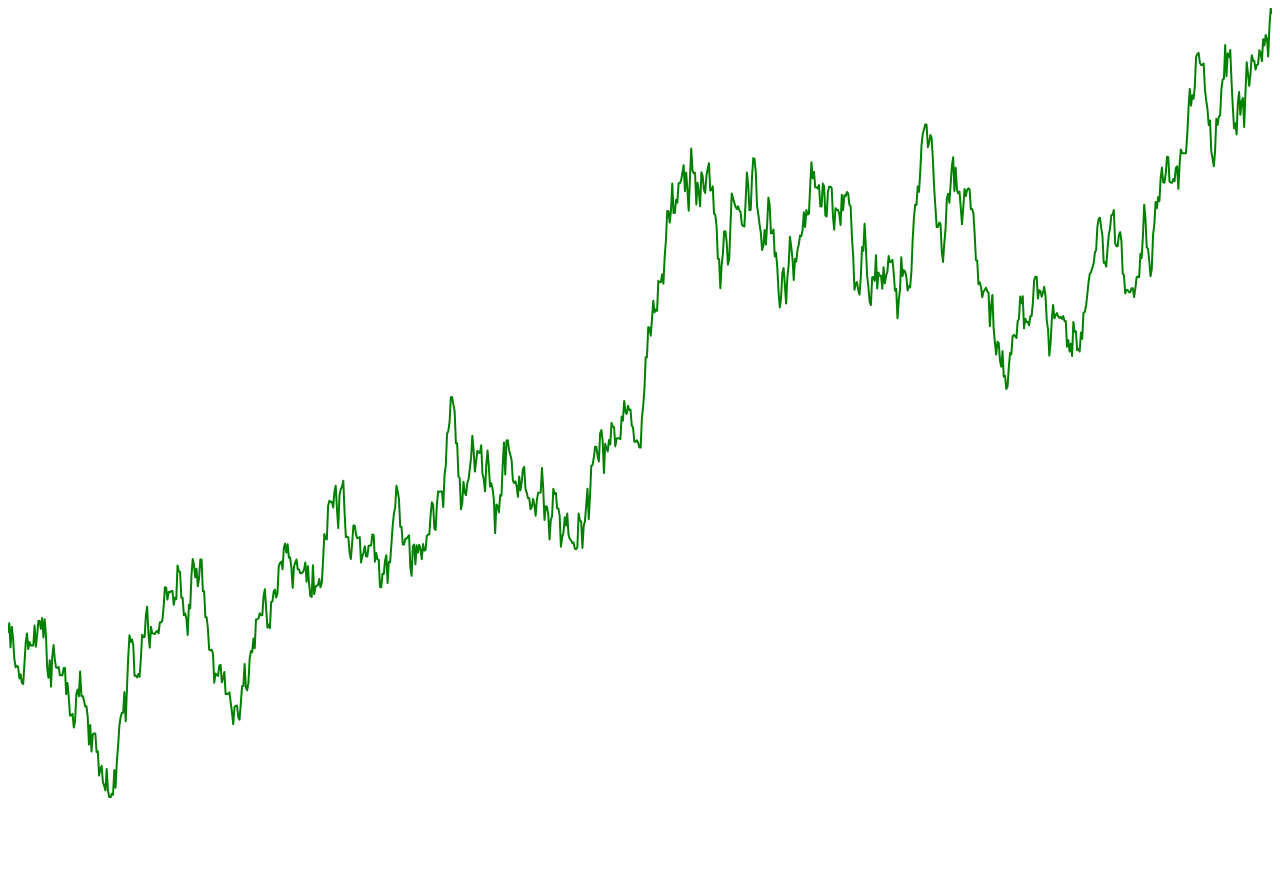
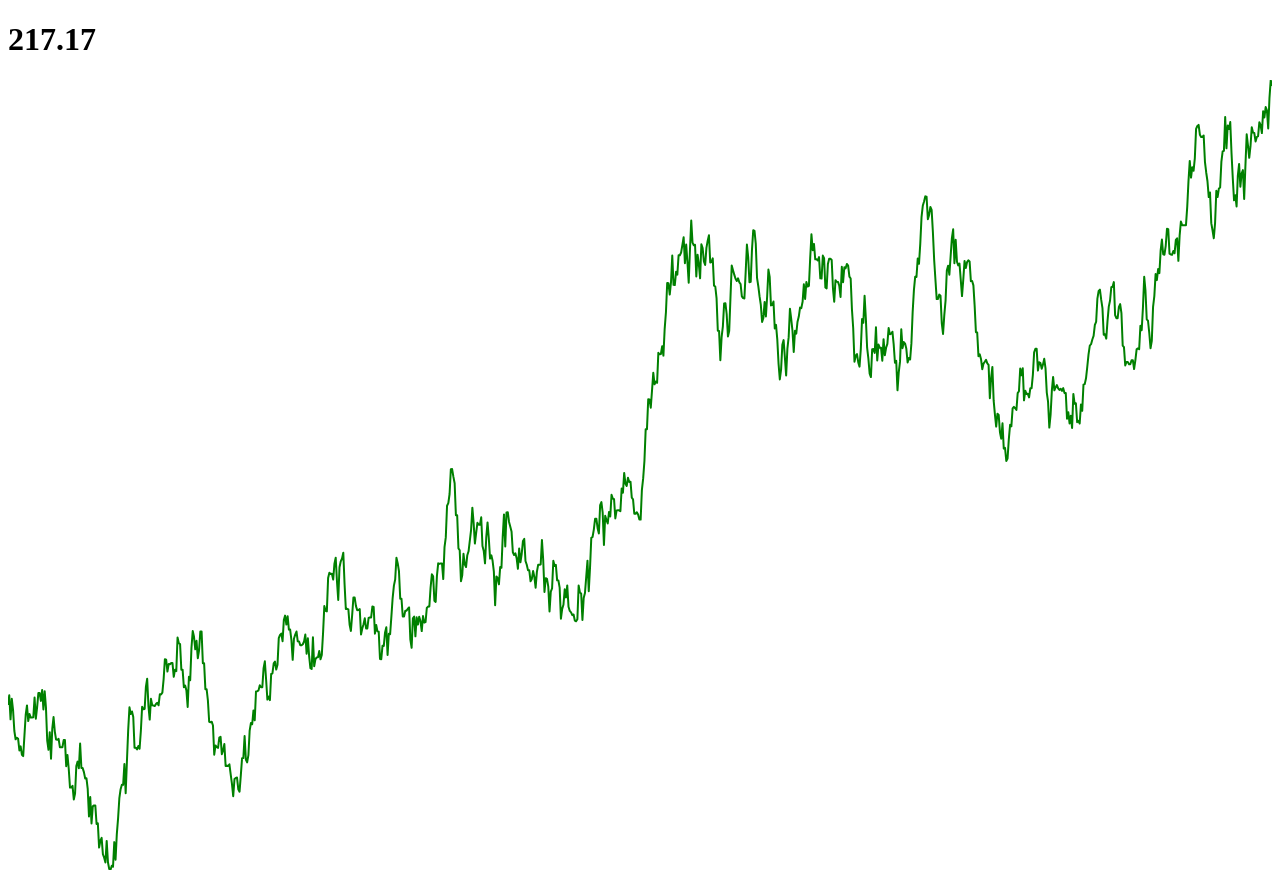
Before and after one commit to omerdemirkan/keyword-popularity-analyzer, a Next.js app in the folder client/: page / in a window 1280 px wide. Before the commit the page ends 810 px from the top, so only its background shows below. Built offline with nearby package versions, Linux system fonts and the light colour scheme.

Commit message:
make proof of concept cursor time tracking

```diff
--- a/client/src/components/ui/LineChart.tsx
+++ b/client/src/components/ui/LineChart.tsx
@@ -1,4 +1,4 @@
-import React from "react";
+import React, { useEffect, useState } from "react";
 import useDimensions from "../../hooks/useDimensions";
 import { ChartPoint } from "../../utils/types";
 import LineChartSVG from "./LineChartSVG";
@@ -10,11 +10,43 @@ export interface LineChartProps {
 
 const LineChart: React.FC<LineChartProps> = ({ points, style }) => {
   const [containerRef, containerDimensions] = useDimensions<HTMLDivElement>();
+  const [isHovering, setIsHovering] = useState<boolean>(false);
+  const [hoverIndex, setHoverIndex] = useState<number>(0);
+
+  useEffect(
+    function () {
+      const containerElement = containerRef.current;
+      if (!isHovering || !containerElement) return;
+      containerElement.addEventListener("mousemove", handleMouseMoved);
+      return () =>
+        containerElement.removeEventListener("mousemove", handleMouseMoved);
+    },
+    [isHovering]
+  );
+
+  function handleMouseMoved(event: MouseEvent) {
+    let newHoverIndex = Math.round(
+      (event.offsetX / containerDimensions.width) * points.length
+    );
+    if (newHoverIndex < 0) newHoverIndex = 0;
+    else if (newHoverIndex >= points.length) newHoverIndex = points.length - 1;
+
+    setHoverIndex(newHoverIndex);
+  }
+
   return (
+    <div className="w-full max-w-xl">
+      <h1 className="text-2xl">
+        {isHovering
+          ? points[hoverIndex].value.toFixed(2)
+          : points[points.length - 1].value.toFixed(2)}
+      </h1>
       <div
         ref={containerRef}
-      className="h-36 w-full max-w-2xl flex justify-center items-center"
+        className="h-36 relative"
         style={style}
+        onMouseEnter={() => setIsHovering(true)}
+        onMouseLeave={() => setIsHovering(false)}
       >
         <LineChartSVG
           points={points}
@@ -22,6 +54,7 @@ const LineChart: React.FC<LineChartProps> = ({ points, style }) => {
           chartWidth={containerDimensions.width}
         />
       </div>
+    </div>
   );
 };
 
--- a/client/src/hooks/useDimensions.ts
+++ b/client/src/hooks/useDimensions.ts
@@ -1,4 +1,9 @@
-import { useLayoutEffect, useRef, useState } from "react";
+import React, {
+  MutableRefObject,
+  useLayoutEffect,
+  useRef,
+  useState,
+} from "react";
 
 interface Dimensions {
   bottom: number;
@@ -12,10 +17,10 @@ interface Dimensions {
 }
 
 export default function useDimensions<T extends HTMLElement>(): [
-  any,
+  MutableRefObject<T | null>,
   Dimensions
 ] {
-  const ref = useRef<T>();
+  const ref = useRef<T>(null);
   const [dimensions, setDimensions] = useState<Dimensions>({} as Dimensions);
 
   useLayoutEffect(function () {
--- a/client/src/pages/index.tsx
+++ b/client/src/pages/index.tsx
@@ -19,7 +19,7 @@ for (let i = 1; i < numElements; i++) {
 
 export default function Home() {
   return (
-    <div>
+    <div className="flex justify-center items-center">
       <Head>
         <title>Remind Me About Bitcoin</title>
       </Head>
```
Lines whose indentation alone changed are shown as unchanged.
